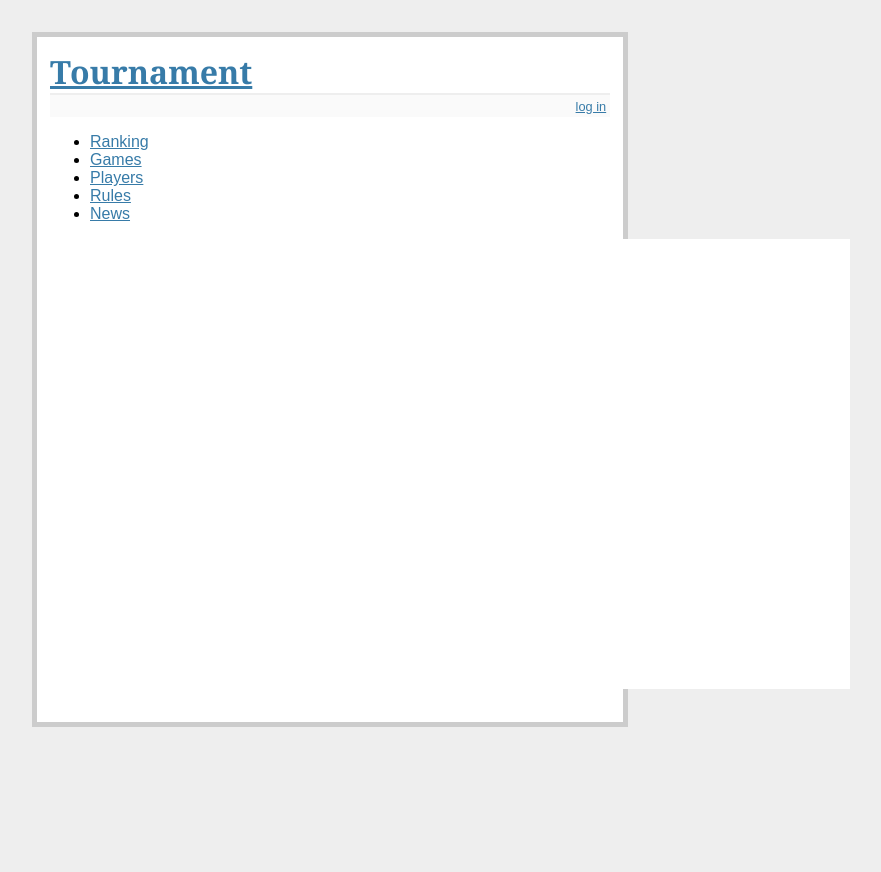
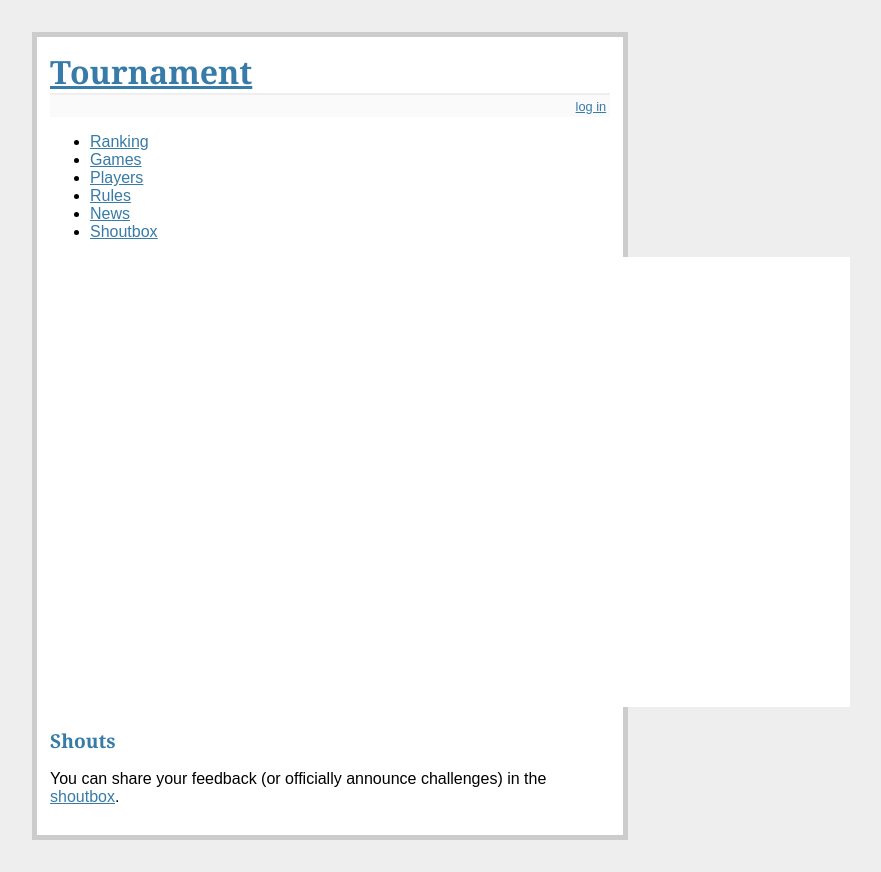
Before and after one commit to florisla/pingpongladder, a Flask app: page / in a window 1280 px wide. Shown: the whole page, without its empty margins (310-1191 px from the left). Before the commit the page ends 727 px from the top, so only its background shows below. Run offline with Flask 2, Linux system fonts and the light colour scheme; data that the repository does not hold is empty.

Commit message:
Feature: add simple shoutbox as minimum viable forum

```diff
--- a/static/style.css
+++ b/static/style.css
@@ -23,3 +23,5 @@
 svg             { background-color: white; }
 .game           { fill:gray; opacity:0.2}
 .dateline       { stroke:black; opacity:0.4;}
+ul.shouts li    { margin-bottom: 0.7em; }
+.shouter        { font-weight: bold; font-size:9pt;}
--- a/templates/index.html
+++ b/templates/index.html
@@ -7,12 +7,23 @@
     <li><a href="/players">Players</a></li>
     <li><a href="/rules">Rules</a></li>
     <li><a href="/news">News</a></li>
+    <li><a href="/shoutbox">Shoutbox</a></li>
   </ul>
 
   <p>
     <svg width="800" height="450"></svg>
   </p>
 
+  <h2>Shouts</h2>
+  <p>
+  You can share your feedback (or officially announce challenges) in the <a href="/shoutbox">shoutbox</a>.
+  </p>
+  <ul class=shouts>
+  {% for shout in shouts %}
+    <li> <span class="shouter">[{{ shout['player'] }}]</span> - {{ shout['shout'] }}</li>
+  {% endfor %}
+  </ul>
+
 <script src="/static/js/d3.v3.min.js"></script>
 <script src="/static/js/ranking.js"></script>
 
--- a/templates/show_rules.html
+++ b/templates/show_rules.html
@@ -6,9 +6,10 @@
   <ul>
       <li>Initially the players are ranked randomly, with only some of the best placed intentionally at the bottom.</li>
       <li>A player can challenge an opponent who is 1 to 3 places above him.</li>
+      <li>A challenge is official once it is announced in the shoutbox.</li>
       <li>You cannot deny a challenge; this is equal to defeating three times with 11-0.</li>
       <li>You cannot challenge the last player you played against (either as challenger or challengee)</li>
-      <li>If you have received multiple challenges, you have to play them in order.  Since a match result can influence the ranking, subsequent challenges may become invalid.</li>
+      <li>If you have received multiple challenges, you have to play them in order (see shoutbox).  Since a match result can influence the ranking, subsequent challenges may become invalid.</li>
       <li>It the lower-ranked challenger wins, both players swap places in the ranking; so naturally, the best players are rising to the top.</li>
   </ul>
 
--- a/tournament.py
+++ b/tournament.py
@@ -38,6 +38,10 @@
         player2_won += 1
 
     return player2_won > 1
+
+def get_shouts():
+    cur = g.db.execute('select player, shout, date from shouts order by date desc')
+    g.shouts = [dict(zip(['player', 'shout', 'date'], row)) for row in cur.fetchall()]
 
 def calculate_ranking():
     if hasattr(g, 'swaps'):
@@ -94,6 +98,7 @@
     g.original_ranking = app.config['PLAYERS'][:]
     try:
         calculate_ranking()
+        get_shouts()
     except Exception as e:
         flash(e)
 
@@ -105,7 +110,7 @@
 
 @app.route('/')
 def show_home():
-    return render_template('index.html')
+    return render_template('index.html', shouts=g.shouts[:20])
 
 @app.route('/ranking')
 def show_ranking():
@@ -156,6 +161,14 @@
 def show_news():
     return render_template('show_news.html')
 
+@app.route('/shoutbox')
+def shoutbox():
+
+    return render_template(
+        'show_shoutbox.html',
+        shouts = g.shouts,
+    )
+
 @app.route('/game/add', methods=['POST'])
 def add_game():
     if not session.get('logged_in'):
@@ -175,6 +188,19 @@
     flash("Game result was saved")
     return redirect(url_for('show_games'))
 
+@app.route('/shoutbox/shout', methods=['POST'])
+def add_shout():
+    if not session.get('logged_in'):
+        abort(401)
+    g.db.execute('insert into shouts (player, shout, date) values (?,?,?)', [
+            session['username'],
+            request.form['shout'],
+            datetime.datetime.now().strftime("%Y-%m-%d %H:%M"),
+    ])
+    g.db.commit()
+    flash('Your shout is heard.')
+    return redirect(url_for('show_home'))
+
 @app.route('/login', methods=['GET', 'POST'])
 def login():
 
@@ -192,7 +218,8 @@
             error = 'Invalid password'
         else:
             session['logged_in'] = True
-            flash("You were logged in as '{}'".format(request.form['username']))
+            session['username'] = request.form['username']
+            flash("You were logged in as '{}'".format(session['username']))
             return redirect(url_for('show_home'))
     users = app.config['PLAYERS']
     return render_template('login.html', error=error, users=users)
```
Also changed, not shown: schema.sql (+8 -0 lines), templates/show_shoutbox.html (added, +20 -0 lines).
